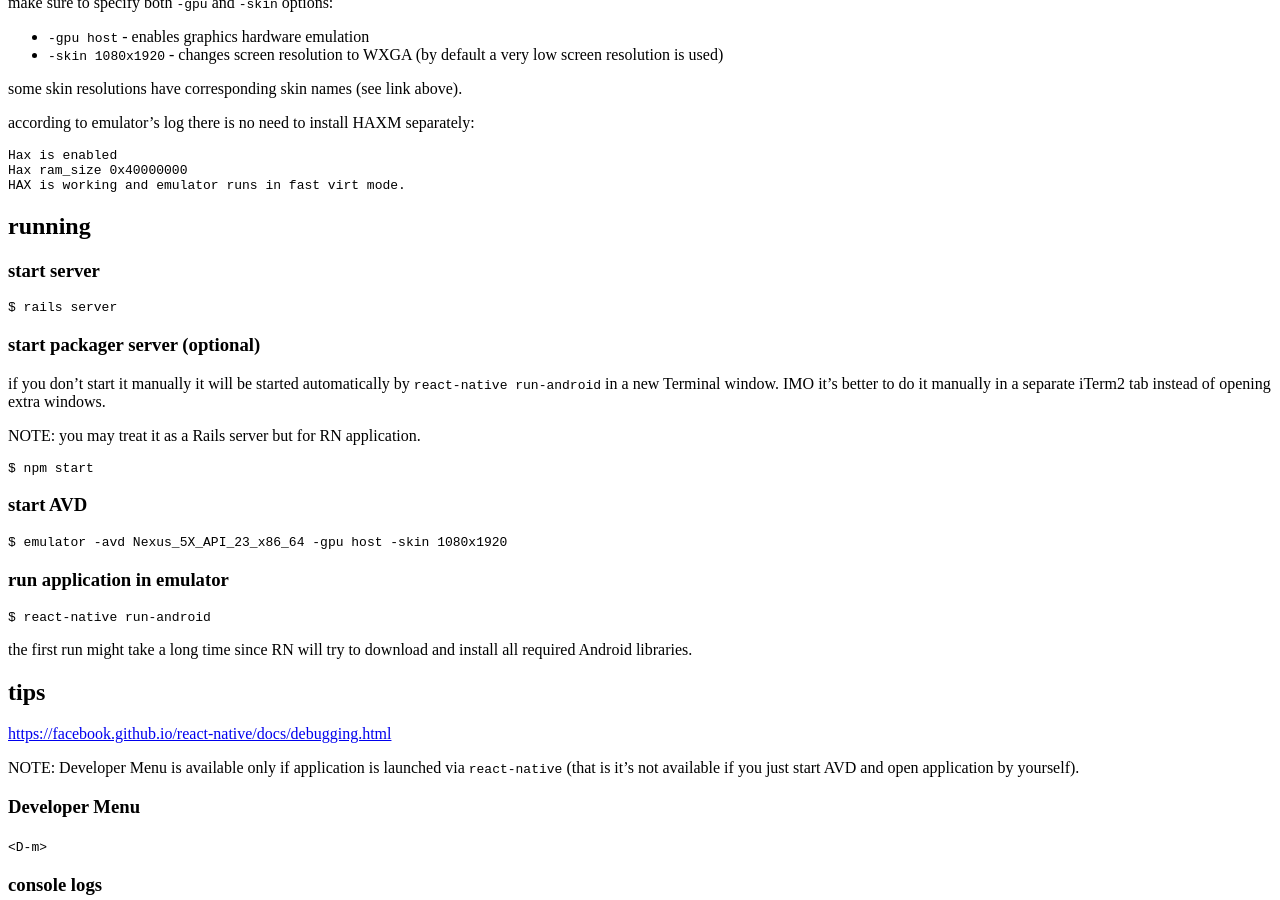
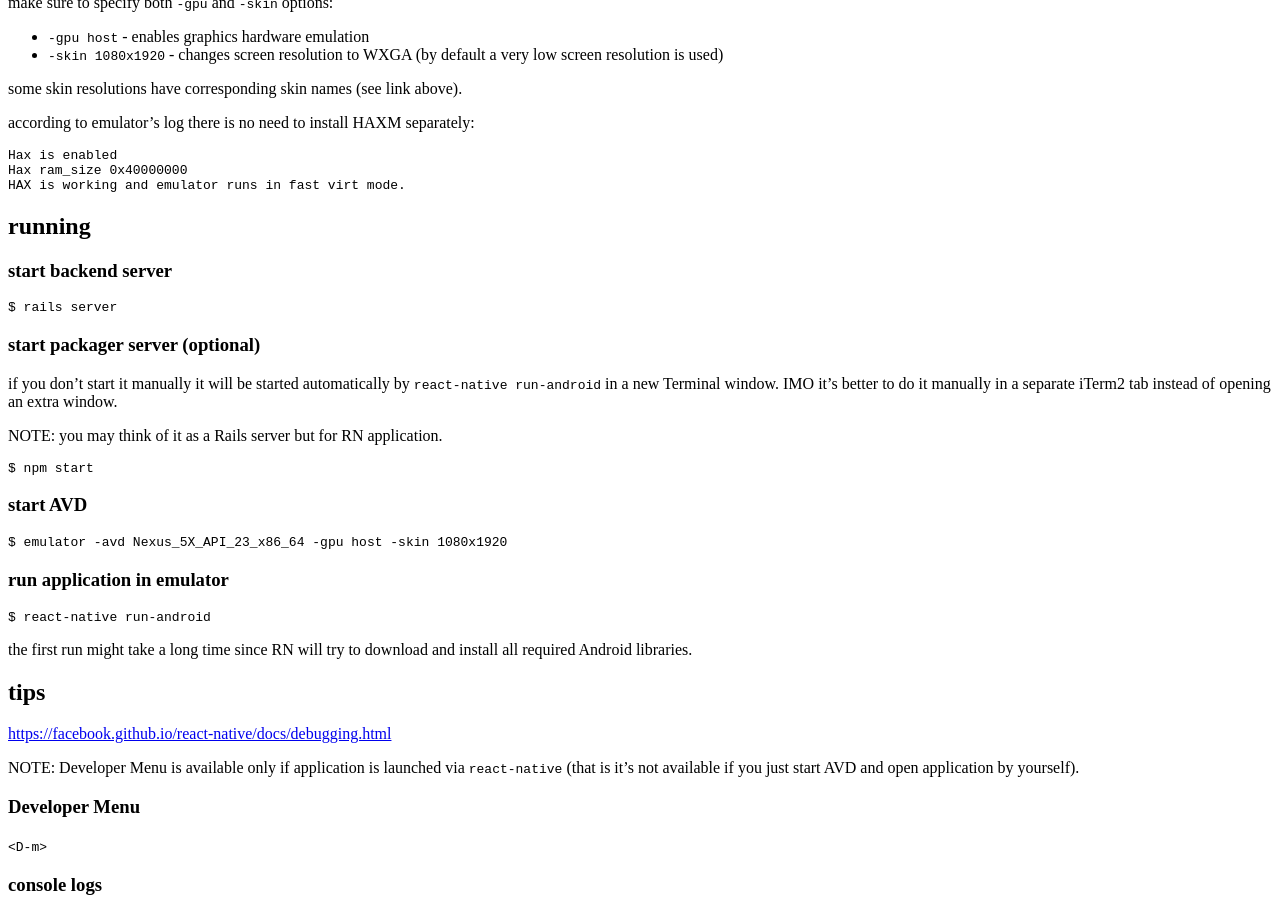
Before and after one commit to tap349/tap349.github.io, a Jekyll site: the page built from _posts/2017-05-24-react-native-android.md, in a window 1280 px wide and 900 px high, scrolled down 2169 px. Built offline with Jekyll 4.4.1, drawn with Linux system fonts in a browser that asks for light colours; some of the changed text lies outside the part shown.

Commit message:
update 2017-05-26_02:22:51

````diff
--- a/_posts/2017-05-24-react-native-android.md
+++ b/_posts/2017-05-24-react-native-android.md
@@ -132,7 +132,7 @@ HAX is working and emulator runs in fast virt mode.
 
 ## running
 
-### start server
+### start backend server
 
 ```sh
 $ rails server
@@ -142,9 +142,9 @@ $ rails server
 
 if you don't start it manually it will be started automatically by
 `react-native run-android` in a new Terminal window. IMO it's better to do
-it manually in a separate iTerm2 tab instead of opening extra windows.
+it manually in a separate iTerm2 tab instead of opening an extra window.
 
-NOTE: you may treat it as a Rails server but for RN application.
+NOTE: you may think of it as a Rails server but for RN application.
 
 ```sh
 $ npm start
````
Also changed, not shown: _posts/2017-05-25-react-native-ios.md (+1 -1 lines).
